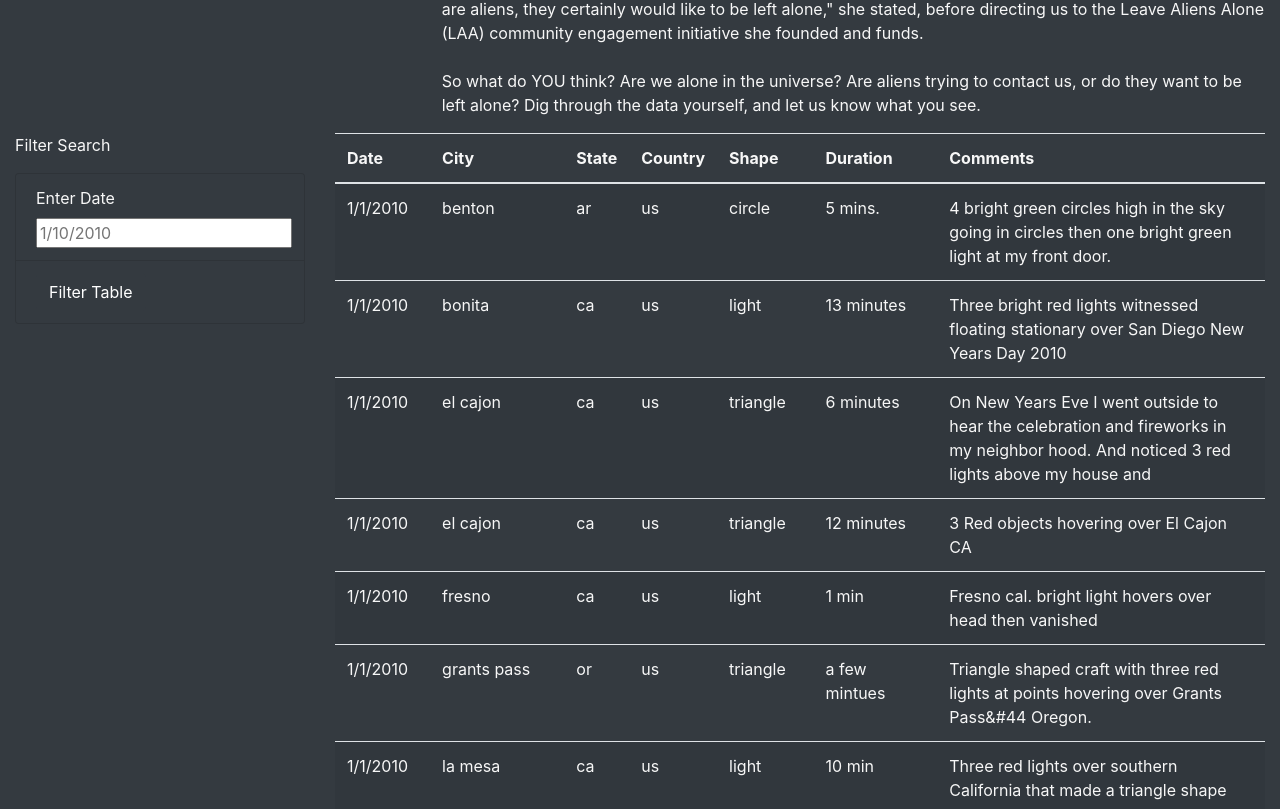
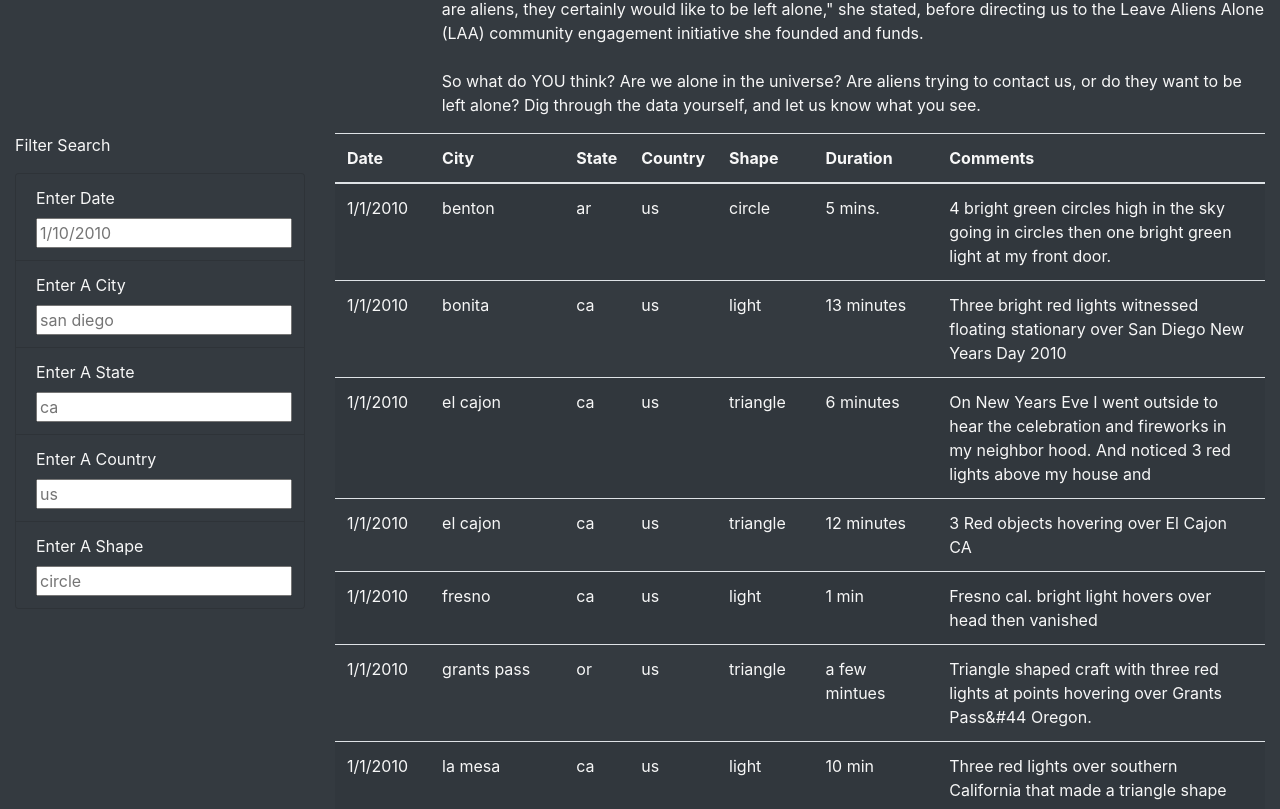
Before and after one commit to jschindler11/UFOs, a plain HTML site: page index.html in a window 1280 px wide. Shown: the part 606-1415 px from the top of the page. Drawn offline with nearby package versions, Linux system fonts and the light colour scheme.

Commit message:
Add files via upload

```diff
--- a/index.html
+++ b/index.html
@@ -45,7 +45,20 @@
                             <input type="text" placeholder="1/10/2010" id="datetime" />
                         </li>
                         <li class="list-group-item bg-dark">
-                            <button id="filter-btn" type="button" class="btn btn-dark">Filter Table</button>
+                            <label for="city">Enter A City</label>
+                            <input type="text" placeholder="san diego" id="city" />
+                        </li>
+                        <li class="list-group-item bg-dark">
+                            <label for="shape">Enter A State</label>
+                            <input type="text" placeholder="ca" id="state" />
+                        </li>
+                        <li class="list-group-item bg-dark">
+                            <label for="country">Enter A Country</label>
+                            <input type="text" placeholder="us" id="country" />
+                        </li>
+                        <li class="list-group-item bg-dark">
+                            <label for="shape">Enter A Shape</label>
+                            <input type="text" placeholder="circle" id="shape" />
                         </li>
                     </ul>
                   </form>
```
